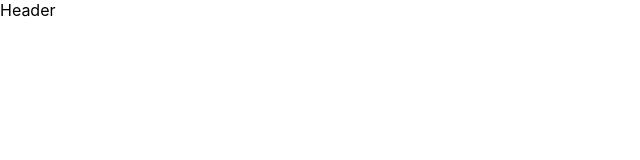
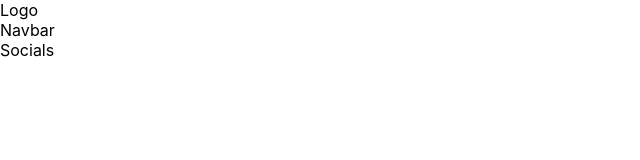
Before and after one commit to Kiril-Pavlov/react-dropdown-menu, a React (Create React App) app: page / in a window 1280 px wide. Shown: the top 160 px of the page, without its empty margins (0-640 px from the left). Built offline with nearby package versions, Linux system fonts and the light colour scheme.

Commit message:
created logo, navbar and socials component and imported them to header

```diff
--- a/src/components/Header.jsx
+++ b/src/components/Header.jsx
@@ -1,8 +1,16 @@
 import React from 'react'
+
+import Logo from './Logo'
+import Navbar from './Navbar'
+import Socials from './Socials'
 
 const Header = () => {
   return (
-    <header>Header</header>
+    <header>
+        <Logo/>
+        <Navbar/>
+        <Socials/>
+    </header>
   )
 }
 
--- /dev/null
+++ b/src/components/Logo.jsx
@@ -0,0 +1,9 @@
+import React from 'react'
+
+const Logo = () => {
+  return (
+    <div>Logo</div>
+  )
+}
+
+export default Logo
--- /dev/null
+++ b/src/components/Navbar.jsx
@@ -0,0 +1,9 @@
+import React from 'react'
+
+const Navbar = () => {
+  return (
+    <nav>Navbar</nav>
+  )
+}
+
+export default Navbar
--- /dev/null
+++ b/src/components/Socials.jsx
@@ -0,0 +1,9 @@
+import React from 'react'
+
+const Socials = () => {
+  return (
+    <div>Socials</div>
+  )
+}
+
+export default Socials
```
